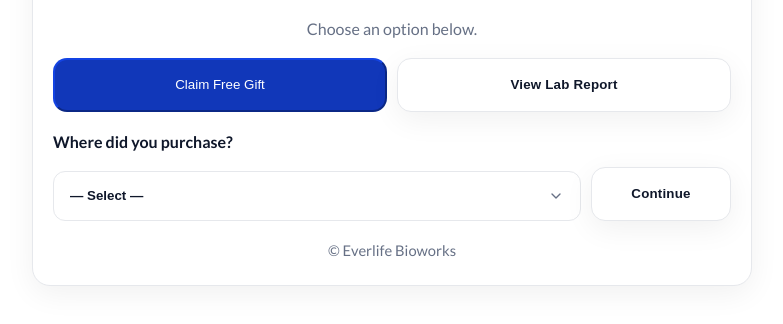
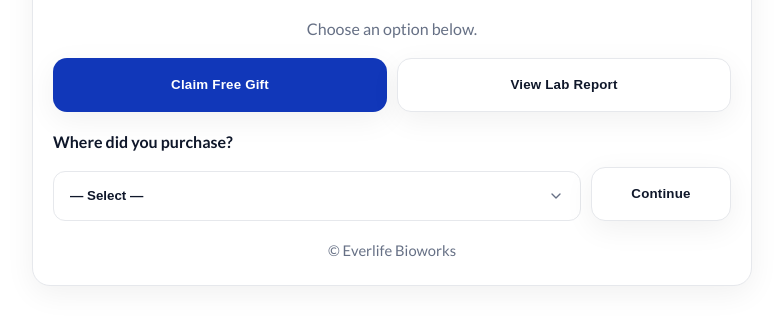
Before and after one commit to henryhans31415/everlife-qr-demo, a plain HTML site: page index.html in a window 1280 px wide. Shown: the part 330-654 px from the top of the page, without its empty margins (248-1031 px from the left). Drawn offline with Linux system fonts and the light colour scheme; a web font is replaced by a local one.

Commit message:
Fix button classes

```diff
--- a/index.html
+++ b/index.html
@@ -91,9 +91,10 @@ function showPanel(panel, btn, otherPanel, otherBtn) {
   panel.hidden = false;
   otherPanel.hidden = true;
 
-  // Update button styles
+  // Update button styles - ensure both buttons have btn class
+  // and only the active one has btn-primary
+  btn.classList.add('btn');
   btn.classList.add('btn-primary');
-  btn.classList.remove('btn');
   otherBtn.classList.add('btn');
   otherBtn.classList.remove('btn-primary');
 
```
